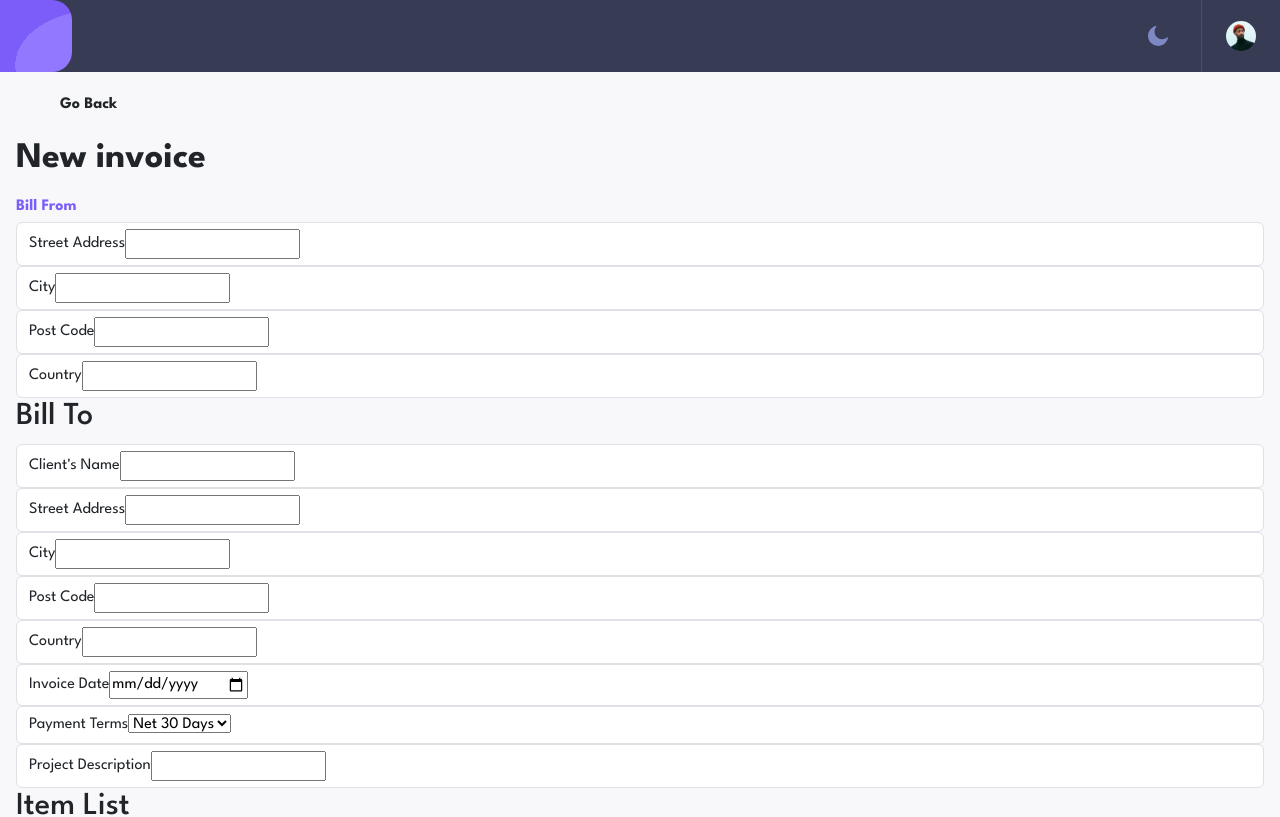
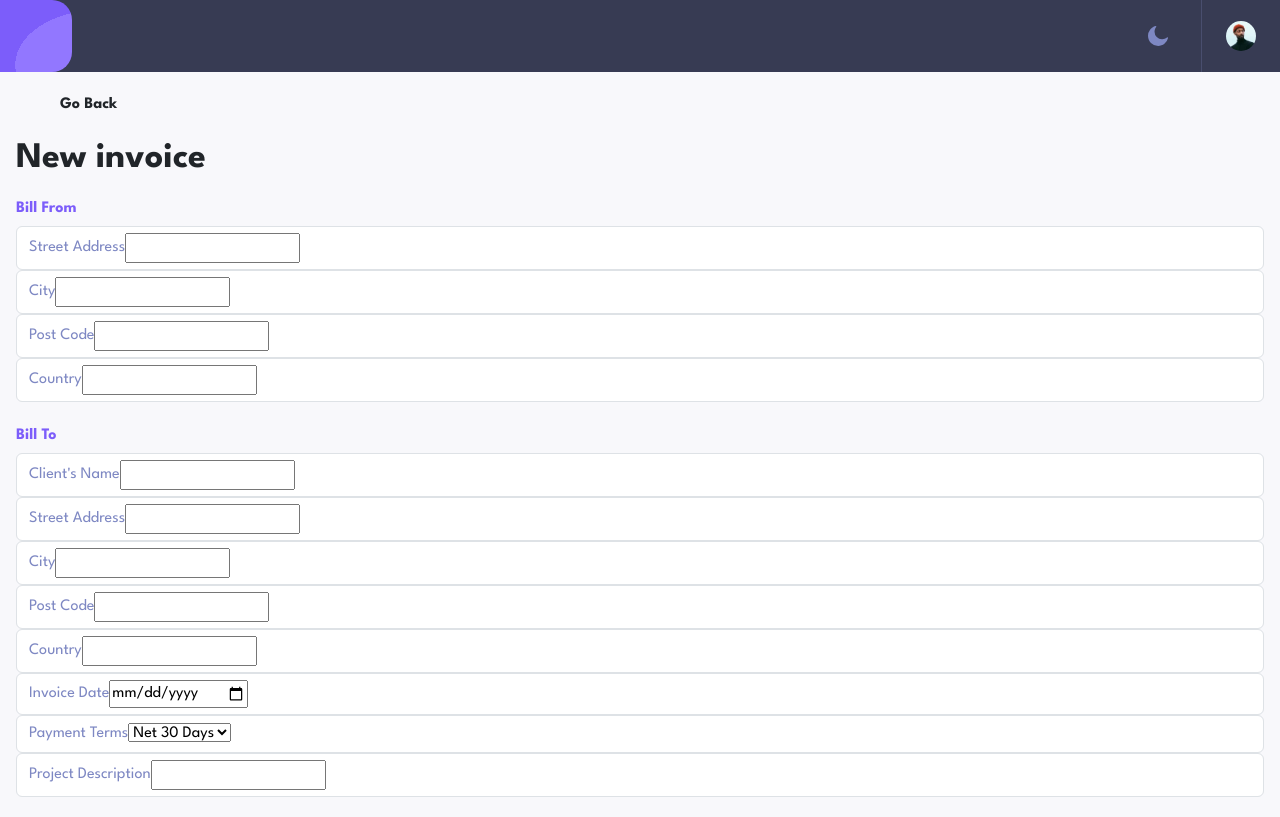
Before and after one commit to kebin20/invoice-app, a Vue app: page /invoices/new in a window 1280 px wide. Shown: the top 817 px of the page. Built offline with nearby package versions, Linux system fonts and the light colour scheme; some icons are missing.

Commit message:
style: styled titles and labels

```diff
--- a/src/components/InvoiceForm.vue
+++ b/src/components/InvoiceForm.vue
@@ -1,7 +1,7 @@
 <template>
   <section>
     <form @submit.prevent="submitInvoice">
-      <h2 class="fs-base fw-bold color-primary mt-4">Bill From</h2>
+      <h2>Bill From</h2>
       <div class="form-control">
         <label for="address">Street Address</label>
         <input type="text" id="address" name="address" v-model.trim="street" />
@@ -163,4 +163,14 @@ export default {
 }
 </script>
 
-<style lang="scss" scoped></style>
+<style lang="scss" scoped>
+h2 {
+  font-size: 1rem;
+  font-weight: bold;
+  color: $color-primary;
+  margin-top: 1.5rem;
+}
+label {
+  color: $color-blue;
+}
+</style>
```
